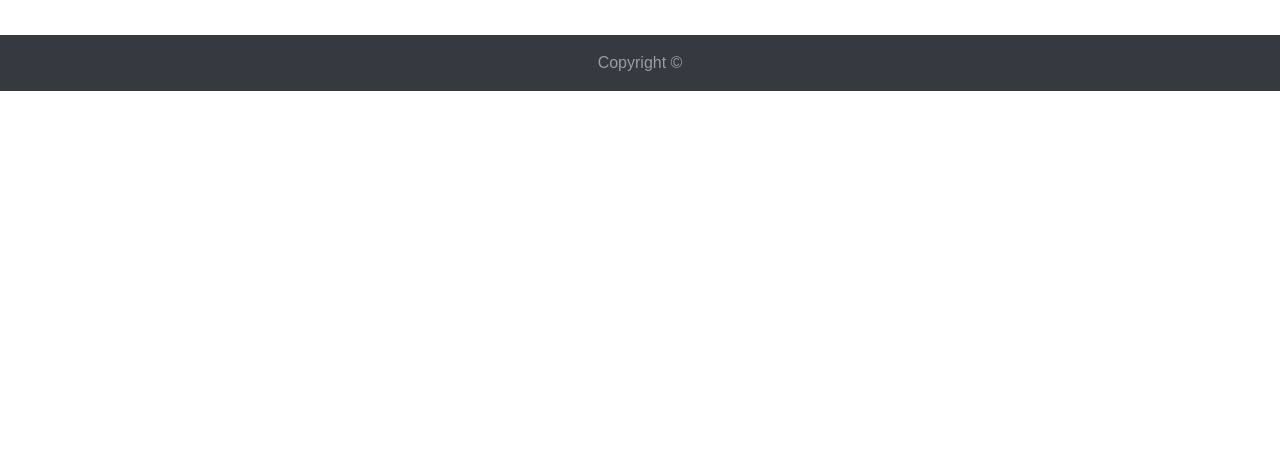
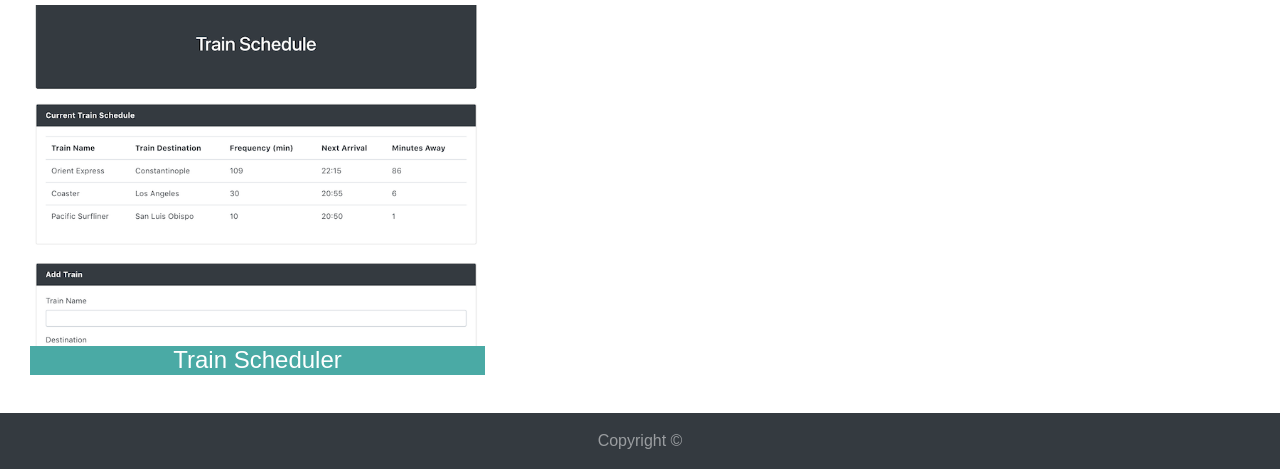
Before and after one commit to catmblake/Bootstrap-Portfolio, a plain HTML site: page portfolio.html in a window 1280 px wide. Shown: the part 1730-2199 px from the top of the page. Before the commit the page ends 1821 px from the top, so only its background shows below. Drawn offline with nearby package versions, Linux system fonts and the light colour scheme.

Commit message:
added trainscheduler to portfolio page

```diff
--- a/portfolio.html
+++ b/portfolio.html
@@ -95,6 +95,14 @@
                 </div>
             </div>
         </div>
+        <div class="row">
+            <div class="col-md-6">
+                <a href="https://catmblake.github.io/train-scheduler/" target="blank">
+                    <img src="Images/train-scheduler.png" class="img-fluid"></a>
+                <div class="text-block">
+                    <h4>Train Scheduler</h4>
+                </div>
+            </div>
     </section>
 
     <footer>
```
Also changed, not shown: Images/train-scheduler.png (added), 1 other file.
